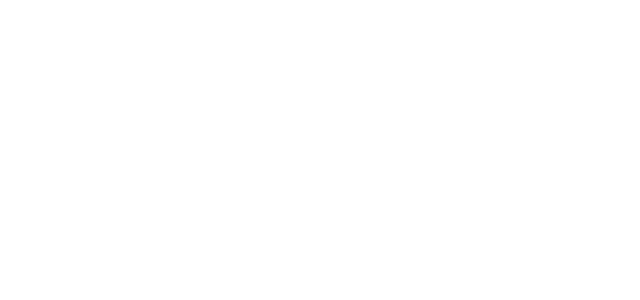
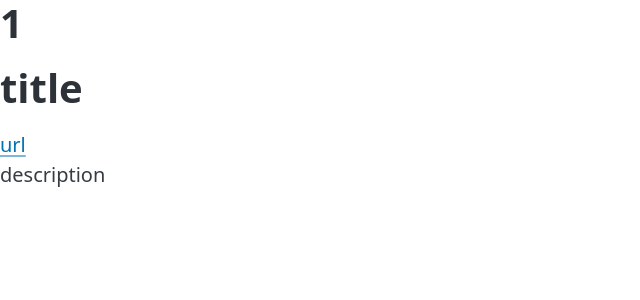
Before and after one commit to aboodJS/bookmark-manager-frontend, a Vue app: page /bookmarks/1 in a window 1280 px wide. Before the commit this address had no page. Shown: the top 300 px of the page, without its empty margins (0-640 px from the left). Built offline with nearby package versions, Linux system fonts and the light colour scheme.

Commit message:
made some changes

```diff
--- a/src/components/authForm.vue
+++ b/src/components/authForm.vue
@@ -12,12 +12,19 @@ const errMsg = ref();
 
 async function sendForm() {
   try {
-    const response = await axios.post(props.path, {
-      username: chosen_name.value || "",
-      email: user_mail.value || "",
-      password: user_password.value,
-    });
-    localStorage.setItem("jwt_token", response.data.jwt);
+    const response = await axios.post(
+      props.path,
+      {
+        username: chosen_name.value || "",
+        email: user_mail.value || "",
+        password: user_password.value,
+      },
+      { withCredentials: true },
+    );
+    sessionStorage.setItem("access_token", response.data.jwt);
+
+    console.log(refreshResponse.data);
+
     err.value = false;
   } catch (error) {
     err.value = true;
--- /dev/null
+++ b/src/components/bookmarkBox.vue
@@ -0,0 +1 @@
+<template></template>
--- a/src/components/navbar.vue
+++ b/src/components/navbar.vue
@@ -7,8 +7,8 @@ const title = ref("");
 const url = ref("");
 const description = ref("");
 
-const jwt = localStorage.getItem("jwt_token");
 const bookmark_modal = useTemplateRef("bookmark_modal");
+const jwt = sessionStorage.getItem("access_token");
 async function sendBookmark() {
   const payload: Object = {
     title: title.value,
--- a/src/router/index.ts
+++ b/src/router/index.ts
@@ -1,3 +1,4 @@
+import Bookmark from "@/views/bookmark.vue";
 import Index from "@/views/Index.vue";
 import Login from "@/views/Login.vue";
 import Signup from "@/views/Signup.vue";
@@ -22,6 +23,11 @@ const router = createRouter({
       name: "signup",
       component: Signup,
     },
+    {
+      path: "/bookmarks/:id",
+      name: "bookmark",
+      component: Bookmark,
+    },
   ],
 });
 
--- /dev/null
+++ b/src/views/bookmark.vue
@@ -0,0 +1,6 @@
+<template>
+  <h1>{{ $route.params.id }}</h1>
+  <h1>title</h1>
+  <a href="/">url</a>
+  <p>description</p>
+</template>
```
